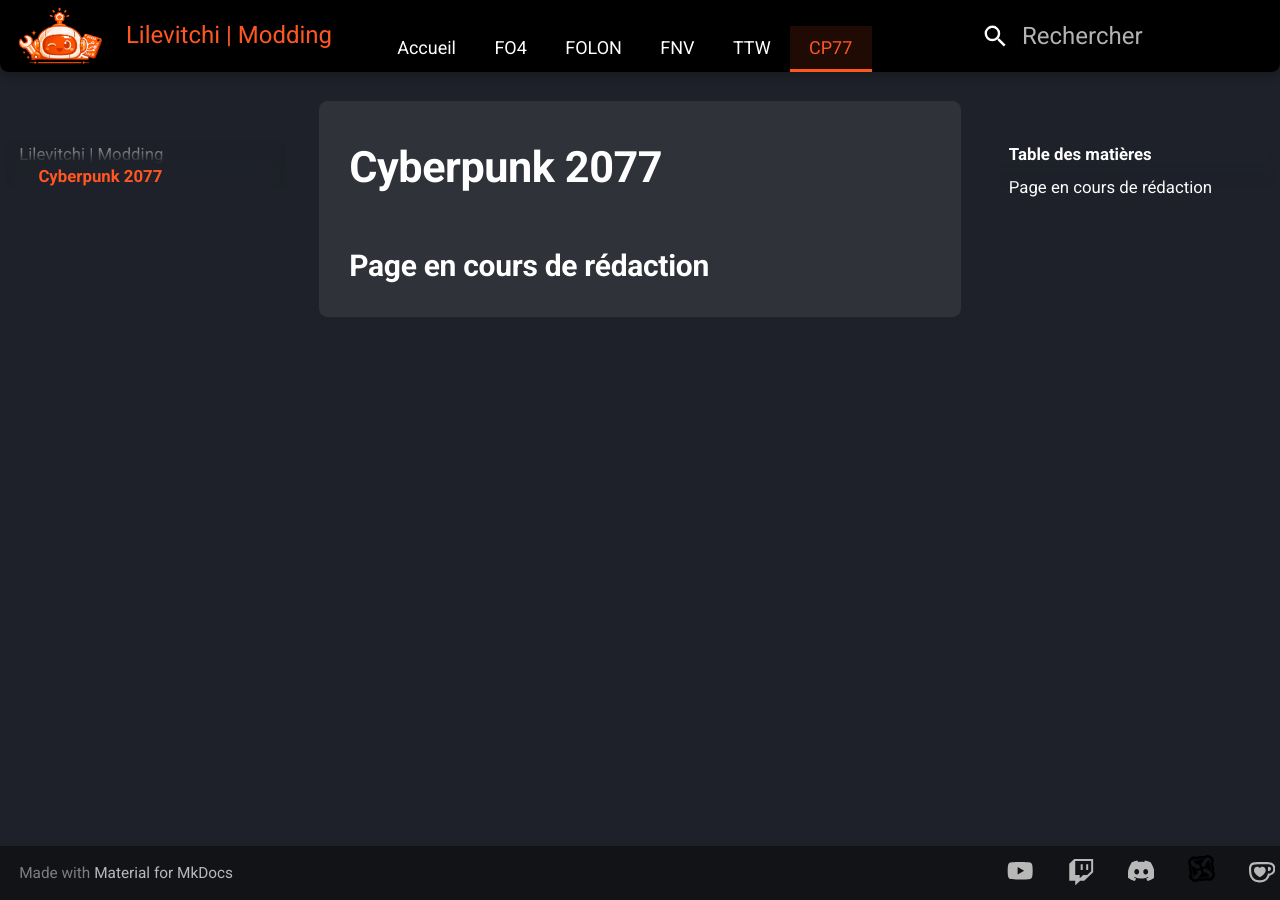
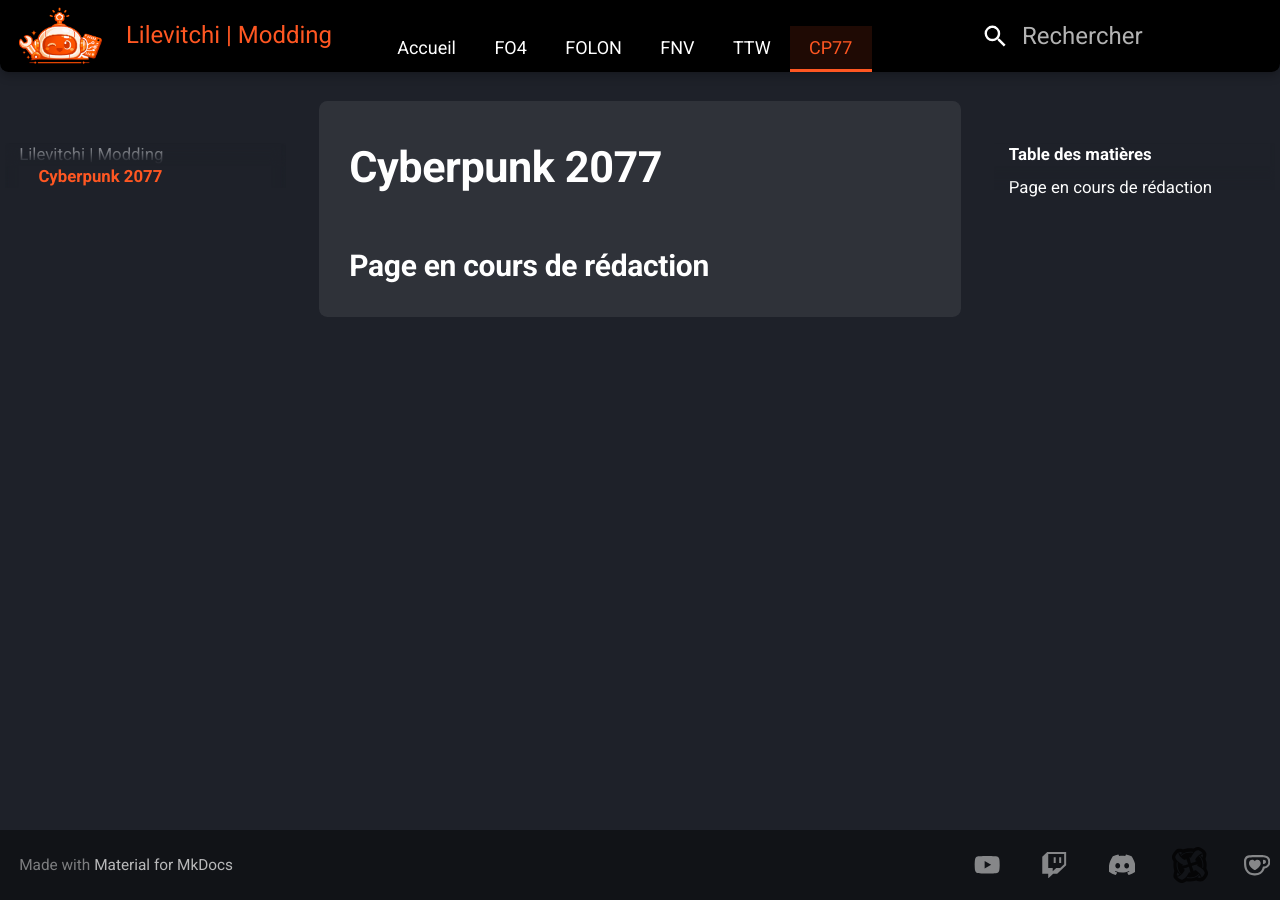
Before and after one commit to Lilevitchi/lilevitchi.github.io, an MkDocs documentation site: the page built from docs/cyberpunk/index.md, in a window 1280 px wide. Built offline with MkDocs 1.6.1 and Material for MkDocs 9.7.7, drawn with Linux system fonts in a browser that asks for light colours.

Commit message:
Update extra.css

```diff
--- a/docs/stylesheets/extra.css
+++ b/docs/stylesheets/extra.css
@@ -685,13 +685,22 @@
 [data-md-color-scheme] .md-footer-social {
     display: flex;
    /*  justify-content: flex-end;*/
-    gap: 1rem;
+    gap: 0.9rem;
    /* margin-left: auto;*/
-    padding-top: 8px;
+    padding: 0.5rem 0;
 }
 
 /* Lien individuel */
  [data-md-color-scheme] .md-footer-social__link {
+    display: inline-flex;
+    align-items: center;
+    justify-content: center;
+    width: 1.5rem;
+    height: 1.5rem;
+    color: var(--white);
+    opacity: 0.7;
+    transition: color var(--transition-base), opacity var(--transition-base);
+
     margin-left: 10px;
 }
 
@@ -700,42 +709,39 @@
    max-height: 1.1rem;
    width: 1.1rem;
    fill: currentColor;
-   transition: fill var(--transition-base);
+   display: block;
 }
 
-/* Hover global
+/* Hover global */
 [data-md-color-scheme] .md-footer-social__link:hover svg {
     fill: var(--accent);
-}*/
+    opacity: 1;
+}
 
 [data-md-color-scheme] .orange-icon-svg,
-[data-md-color-scheme] .custom-social-icon,
-[data-md-color-scheme] .md-footer-social__icon {
+[data-md-color-scheme] .custom-social-icon {
+    width: 1.1rem;
     height: 1.1rem;
-    width: 1.1rem;
+    fill: currentColor;
     vertical-align: middle;
-    display: inline-block;
-    /*filter: brightness(0) invert(1);*/
     transition: fill var(--transition-base);
-    position: relative;
-    /*filter: brightness(0) invert(var(--md-icons-invert, 1)) !important;*/
 }
 
+/*
 [data-md-color-scheme] .orange-icon-svg {
     top: -1.5px;
 }
 
 [data-md-color-scheme] .md-footer-social__icon {
     top: -6.5px;
-}
-/*
+}*/
+
 [data-md-color-scheme] .md-typeset a:hover .orange-icon-svg,
-[data-md-color-scheme] .md-footer-social__link:hover .md-footer-social__icon,
 [data-md-color-scheme] .md-footer-social__link:hover .custom-social-icon {
     fill: var(--accent);
 }
 
-
+/*
 [data-md-color-scheme] .md-typeset a:hover .orange-icon-svg,
 [data-md-color-scheme] .md-footer-social__link:hover .md-footer-social__icon,
 [data-md-color-scheme] .md-footer-social__link:hover .custom-social-icon {
```
